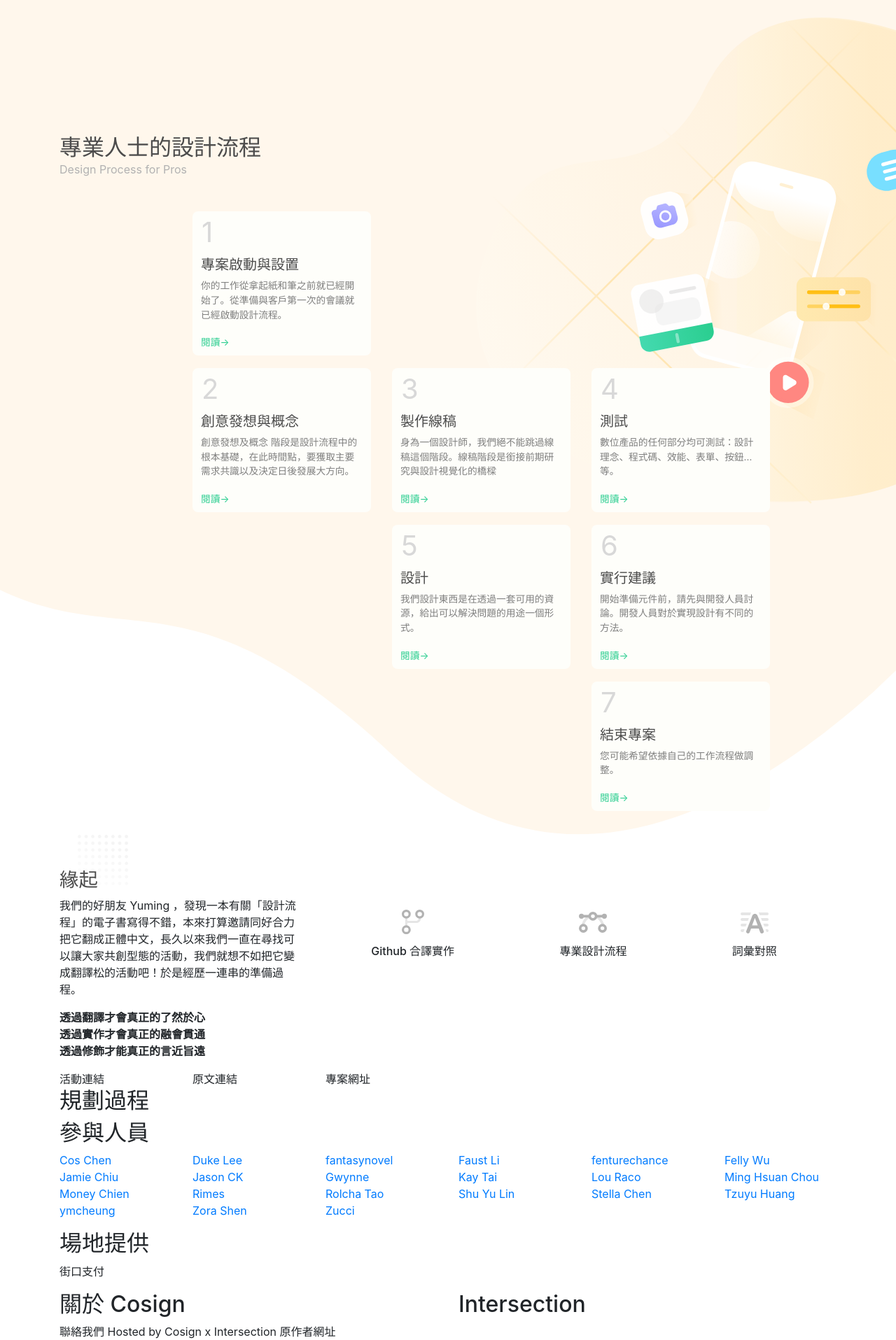
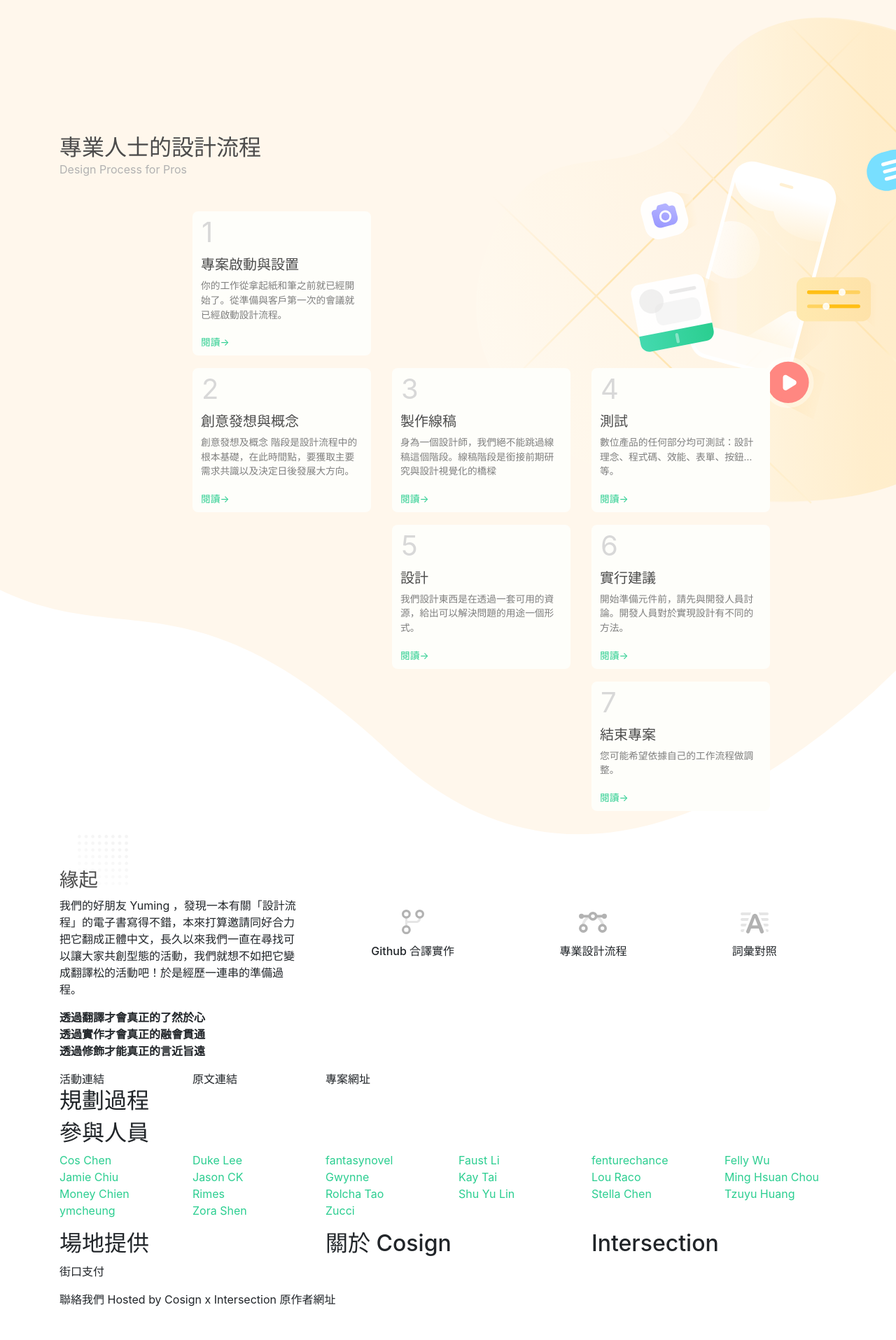
Before and after one commit to thecosignstudio/process, a Jekyll site: the page built from index.md, in a window 1280 px wide. Shown: the whole page at 70% size. Built offline with Jekyll 4.4.1, drawn with Linux system fonts in a browser that asks for light colours; after the commit the page ends 1869 px from its top, so only the background shows below that.

Commit message:
Update package versions

```diff
--- a/Gemfile
+++ b/Gemfile
@@ -8,7 +8,7 @@ source "https://rubygems.org"
 #
 # This will help ensure the proper Jekyll version is running.
 # Happy Jekylling!
-gem "jekyll", "3.4.3"
+gem "jekyll", "3.8.4"
 
 # This is the default theme for new Jekyll sites. You may change this to anything you like.
 gem "minima", "~> 2.0"
--- a/_config.yml
+++ b/_config.yml
@@ -44,7 +44,7 @@ markdown: kramdown
 theme: minima
 sass:
   sass_dir: _sass
-gems:
+plugins:
   - jekyll-feed
 exclude:
   - Gemfile
--- a/_layouts/home.html
+++ b/_layouts/home.html
@@ -244,13 +244,10 @@
       <h2>場地提供</h2>
       <p>街口支付</p>
     </div>
-  </section>
-
-  <section class="row">
-    <div class="col-12 col-sm-6">
+    <div class="col">
       <h2>關於 Cosign</h2>
     </div>
-    <div class="col-12 col-sm-6">
+    <div class="col">
       <h2>Intersection</h2>
     </div>
   </section>
--- a/_sass/custom/_chapters.scss
+++ b/_sass/custom/_chapters.scss
@@ -12,6 +12,8 @@
   position: relative;
   margin-bottom: 18px;
   list-style: none;
+  transition: box-shadow 0.2s ease-in,
+              transform 0.2s ease-in;
 
   &::before {
     content: counter(chapter);
@@ -20,6 +22,13 @@
     counter-increment: chapter;
     position: absolute;
     left: 28px;
+  }
+
+  &:active,
+  &:focus,
+  &:hover {
+    transform: scale(1.03, 1.03);
+    transition: transform 0.2s ease-out;
   }
 }
 
@@ -30,15 +39,12 @@
   height: 100%;
   overflow: hidden;
   padding: 64px 12px 8px;
-  // transform: scale(1, 1);
-  transition: box-shadow 0.2s ease-in;
 
   &:active,
   &:focus,
   &:hover {
     text-decoration: none;
     box-shadow: 0 0 4px 2px rgba($white-shade-dark, 0.12);
-    // transform: scale(1.02, 1.02);
     transition: box-shadow 0.2s ease-out;
   }
 }
--- a/_sass/custom/_participants.scss
+++ b/_sass/custom/_participants.scss
@@ -7,5 +7,5 @@
 }
 
 .home-participant-link {
-
+  color: $green-laurel;
 }
```
Also changed, not shown: Gemfile.lock.
